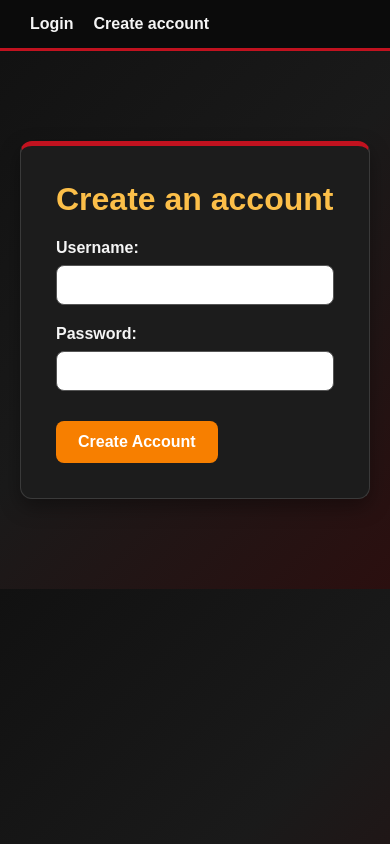
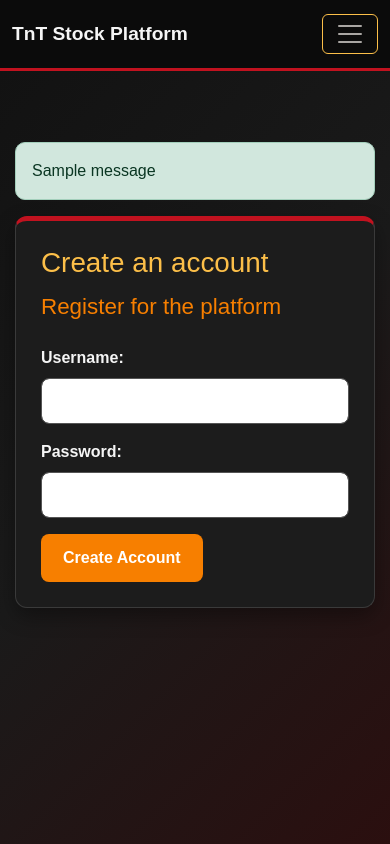
Before and after one commit to JaredFH/TnT-Trading, a Flask app: page /register in a window 390 px wide. Run offline with Flask 3, Linux system fonts and the light colour scheme; tables that the repository leaves empty hold one stand-in row (values such as "Sample post"); one stand-in notice (Sample message) is shown.

Commit message:
Updated templates with Bootstrap
Implemented Bootstrap styling, base template, and updated authentication and dashboard pages.

```diff
--- a/app.py
+++ b/app.py
@@ -1,105 +1,121 @@
-from flask import Flask, render_template, request, url_for, redirect
+from flask import Flask, render_template, request, url_for, redirect, flash
 from flask_sqlalchemy import SQLAlchemy
-from flask_login import LoginManager, UserMixin, login_user, logout_user, \
-                        login_required, current_user
+from flask_login import LoginManager, UserMixin, login_user, logout_user, login_required, current_user
 from flask_bcrypt import Bcrypt
 
-app = Flask(__name__,
-            template_folder="platform/templates",
-            static_folder="platform/static"
+app = Flask(
+    __name__,
+    template_folder="platform/templates",
+    static_folder="platform/static"
 )
 
-app.config["SQLALCHEMY_DATABASE_URI"] = "mysql+pymysql://root:password@localhost/tnt_auth"
+app.config["SQLALCHEMY_DATABASE_URI"] = "mysql+pymysql://root:rootpassword@localhost/tnt_auth"
 app.config["SECRET_KEY"] = "password"
 
-# Extensions
 db = SQLAlchemy(app)
+
 login_manager = LoginManager()
 login_manager.init_app(app)
 login_manager.login_view = "login"
+
 bcrypt = Bcrypt(app)
 
-# User Model
+
 class Users(UserMixin, db.Model):
     id = db.Column(db.Integer, primary_key=True)
     username = db.Column(db.String(250), unique=True, nullable=False)
     password = db.Column(db.String(250), nullable=False)
     role = db.Column(db.String(50), default="user", nullable=False)
 
-# Initialize database
+
 with app.app_context():
     db.create_all()
 
-# User loader - required by Flask-Login
+
 @login_manager.user_loader
 def load_user(user_id):
     return Users.query.get(int(user_id))
 
-# ROUTE - Registration
-@app.route('/register', methods=["GET", "POST"])
+
+@app.route("/")
+def home():
+    return render_template("home.html")
+
+
+@app.route("/register", methods=["GET", "POST"])
 def register():
     if request.method == "POST":
-        hashed_password = bcrypt.generate_password_hash(
-            request.form.get("password")
-        ).decode('utf-8')
+        username = request.form.get("username")
+        password = request.form.get("password")
+
+        existing_user = Users.query.filter_by(username=username).first()
+        if existing_user:
+            flash("Username already exists. Please choose another one.", "danger")
+            return redirect(url_for("register"))
+
+        hashed_password = bcrypt.generate_password_hash(password).decode("utf-8")
 
         user = Users(
-            username=request.form.get("username"),
+            username=username,
             password=hashed_password,
             role="user"
         )
 
         db.session.add(user)
         db.session.commit()
+
+        flash("Account created successfully. Please log in.", "success")
         return redirect(url_for("login"))
 
     return render_template("auth/register.html")
 
-# ROUTE - Login
-@app.route('/login', methods=["GET", "POST"])
+
+@app.route("/login", methods=["GET", "POST"])
 def login():
+    if request.method == "POST":
+        username = request.form.get("username")
+        password = request.form.get("password")
 
-    if request.method == "POST":
-        user = Users.query.filter_by(
-            username=request.form.get("username")
-        ).first()
+        user = Users.query.filter_by(username=username).first()
 
-        if user and bcrypt.check_password_hash(
-        user.password, request.form.get("password")
-            ):
-                login_user(user)
+        if user and bcrypt.check_password_hash(user.password, password):
+            login_user(user)
+            flash("Login successful.", "success")
 
-                # Redirection
-                if user.role == "admin":
-                    return redirect(url_for("admin_dashboard"))
-                else:
-                    return redirect(url_for("user_dashboard"))
+            if user.role == "admin":
+                return redirect(url_for("admin_dashboard"))
+            else:
+                return redirect(url_for("user_dashboard"))
+
+        flash("Invalid username or password.", "danger")
+        return redirect(url_for("login"))
+
     return render_template("auth/login.html")
 
-# ROUTE - Logout
-@app.route('/logout')
+
+@app.route("/logout")
 @login_required
 def logout():
     logout_user()
-    return redirect(url_for("login"))
+    flash("You have been logged out.", "info")
+    return redirect(url_for("home"))
 
-# ROUTE - User Dashboard
-@app.route('/userdashboard')
+
+@app.route("/userdashboard")
 @login_required
 def user_dashboard():
     return render_template("dashboards/userdashboard.html")
 
-# ROUTE - Admin Dashboard
-@app.route('/admindashboard')
+
+@app.route("/admindashboard")
 @login_required
 def admin_dashboard():
+    if current_user.role != "admin":
+        flash("You do not have permission to view that page.", "danger")
+        return redirect(url_for("user_dashboard"))
+
     return render_template("dashboards/admindashboard.html")
 
-# Protected home route
-@app.route('/')
-@login_required # Only logged-in users can access
-def home():
-    return render_template("home.html")
 
 if __name__ == "__main__":
     app.run(debug=True)
--- a/platform/static/CSS/style.css
+++ b/platform/static/CSS/style.css
@@ -4,45 +4,57 @@ body {
     color: #f5f5f5;
     margin: 0;
     padding: 0;
+    min-height: 100vh;
 }
 
 /* NAVBAR */
 
-nav {
+.custom-navbar {
     background-color: #0b0b0b;
     border-bottom: 3px solid #c1121f;
-    padding: 15px 30px;
+    padding-top: 14px;
+    padding-bottom: 14px;
 }
 
-nav ul {
-    list-style: none;
-    margin: 0;
-    padding: 0;
-    display: flex;
-    gap: 20px;
+.brand-title {
+    color: #f5f5f5 !important;
+    font-weight: bold;
+    font-size: 1.2rem;
 }
 
-nav ul li a {
-    color: #f5f5f5;
-    text-decoration: none;
+.navbar .nav-link {
+    color: #f5f5f5 !important;
     font-weight: bold;
+    margin-left: 10px;
 }
 
-nav ul li a:hover {
-    color: #fcbf49;
+.navbar .nav-link:hover {
+    color: #fcbf49 !important;
+}
+
+.custom-toggler {
+    border: 1px solid #fcbf49;
+}
+
+.custom-toggler:focus {
+    box-shadow: none;
+}
+
+.navbar-toggler-icon {
+    filter: invert(1);
 }
 
 /* PAGE LAYOUT */
 
 .page-container {
-    max-width: 900px;
+    max-width: 1000px;
     margin: 70px auto;
     padding: 20px;
 }
 
 /* CARD */
 
-.card {
+.card-custom {
     background: #1c1c1c;
     border: 1px solid #3a3a3a;
     border-top: 5px solid #c1121f;
@@ -58,40 +70,41 @@ nav ul li a:hover {
 h1 {
     color: #fcbf49;
     margin-top: 0;
+    margin-bottom: 15px;
 }
 
 h2 {
     color: #f77f00;
     margin-bottom: 25px;
+    font-size: 1.4rem;
+}
+
+p {
+    color: #f5f5f5;
+    line-height: 1.6;
 }
 
 /* FORM */
 
-.form-group {
-    margin-bottom: 20px;
+.form-label {
+    font-weight: bold;
+    color: #f5f5f5;
 }
 
-label {
-    display: block;
-    margin-bottom: 8px;
-    font-weight: bold;
+.form-control {
+    border-radius: 8px;
+    padding: 10px 12px;
+    border: 1px solid #555;
 }
 
-/* INPUTS */
-
-input {
-    width: 100%;
-    max-width: 350px;
-    padding: 10px 12px;
-    border-radius: 8px;
-    border: 1px solid #555;
-    font-size: 16px;
-    box-sizing: border-box;
+.form-control:focus {
+    border-color: #f77f00;
+    box-shadow: 0 0 0 0.2rem rgba(247, 127, 0, 0.2);
 }
 
-/* BUTTON */
+/* BUTTONS */
 
-button {
+.btn-custom {
     background-color: #f77f00;
     color: white;
     border: none;
@@ -99,10 +112,68 @@ button {
     border-radius: 8px;
     font-size: 16px;
     font-weight: bold;
-    cursor: pointer;
-    margin-top: 10px;
 }
 
-button:hover {
+.btn-custom:hover {
     background-color: #d96c00;
+    color: white;
 }
+
+/* ALERTS */
+
+.alert {
+    border-radius: 10px;
+}
+
+/* LISTS */
+
+.feature-list {
+    padding-left: 20px;
+    margin-top: 20px;
+}
+
+.feature-list li {
+    margin-bottom: 10px;
+}
+
+/* HOME MESSAGE BOX */
+
+.message-box {
+    background-color: #111111;
+    border: 1px solid #3a3a3a;
+    border-left: 4px solid #f77f00;
+    padding: 15px;
+    border-radius: 8px;
+    margin-top: 20px;
+}
+
+/* DASHBOARD SECTIONS */
+
+.dashboard-links {
+    list-style: none;
+    padding-left: 0;
+    margin-top: 20px;
+}
+
+.dashboard-links li {
+    background-color: #111111;
+    border: 1px solid #333;
+    border-left: 4px solid #c1121f;
+    padding: 14px 16px;
+    border-radius: 8px;
+    margin-bottom: 12px;
+    color: #f5f5f5;
+}
+
+/* SMALL SCREEN */
+
+@media (max-width: 768px) {
+    .page-container {
+        margin: 40px auto;
+        padding: 15px;
+    }
+
+    .card-custom {
+        padding: 25px;
+    }
+}
--- a/platform/templates/auth/register.html
+++ b/platform/templates/auth/register.html
@@ -1,42 +1,24 @@
-<!DOCTYPE html>
-<html lang="en">
+{% extends "base.html" %}
 
-<head>
-    <meta charset="UTF-8">
-    <title>Register</title>
-    <link rel="stylesheet" href="{{ url_for('static', filename='css/style.css') }}">
-</head>
+{% block title %}Register - TnT Stock Platform{% endblock %}
 
-<body>
-
-<nav>
-    <ul>
-        <li><a href="{{ url_for('login') }}">Login</a></li>
-        <li><a href="{{ url_for('register') }}">Create account</a></li>
-    </ul>
-</nav>
-
- <div class="page-container">
-        <div class="card">
+{% block content %}
+<div class="card-custom">
     <h1>Create an account</h1>
+    <h2>Register for the platform</h2>
 
     <form action="{{ url_for('register') }}" method="post">
-                <div class="form-group">
-                    <label>Username:</label>
-                    <input type="text" name="username" required>
+        <div class="mb-3">
+            <label for="username" class="form-label">Username:</label>
+            <input type="text" id="username" name="username" class="form-control" required>
         </div>
 
-
-                <div class="form-group">
-                    <label>Password:</label>
-                    <input type="password" name="password" required>
+        <div class="mb-3">
+            <label for="password" class="form-label">Password:</label>
+            <input type="password" id="password" name="password" class="form-control" required>
         </div>
 
-
-                <button type="submit">Create Account</button>
-
+        <button type="submit" class="btn btn-custom">Create Account</button>
     </form>
 </div>
-
-</body>
-</html>
+{% endblock %}
--- a/platform/templates/base.html
+++ b/platform/templates/base.html
@@ -0,0 +1,71 @@
+<!DOCTYPE html>
+<html lang="en">
+<head>
+    <meta charset="UTF-8">
+    <meta name="viewport" content="width=device-width, initial-scale=1.0">
+    <title>{% block title %}TnT Stock Platform{% endblock %}</title>
+
+    <link href="https://cdn.jsdelivr.net/npm/bootstrap@5.3.3/dist/css/bootstrap.min.css" rel="stylesheet">
+    <link rel="stylesheet" href="{{ url_for('static', filename='css/style.css') }}">
+</head>
+<body>
+
+    <nav class="navbar navbar-expand-lg custom-navbar">
+        <div class="container">
+            <a class="navbar-brand brand-title" href="{{ url_for('home') }}">TnT Stock Platform</a>
+
+            <button class="navbar-toggler custom-toggler" type="button" data-bs-toggle="collapse" data-bs-target="#mainNav">
+                <span class="navbar-toggler-icon"></span>
+            </button>
+
+            <div class="collapse navbar-collapse" id="mainNav">
+                <ul class="navbar-nav ms-auto">
+                    <li class="nav-item">
+                        <a class="nav-link" href="{{ url_for('home') }}">Home</a>
+                    </li>
+
+                    {% if current_user.is_authenticated %}
+                        {% if current_user.role == "admin" %}
+                            <li class="nav-item">
+                                <a class="nav-link" href="{{ url_for('admin_dashboard') }}">Admin Dashboard</a>
+                            </li>
+                        {% else %}
+                            <li class="nav-item">
+                                <a class="nav-link" href="{{ url_for('user_dashboard') }}">User Dashboard</a>
+                            </li>
+                        {% endif %}
+
+                        <li class="nav-item">
+                            <a class="nav-link" href="{{ url_for('logout') }}">Logout</a>
+                        </li>
+                    {% else %}
+                        <li class="nav-item">
+                            <a class="nav-link" href="{{ url_for('login') }}">Login</a>
+                        </li>
+
+                        <li class="nav-item">
+                            <a class="nav-link" href="{{ url_for('register') }}">Create Account</a>
+                        </li>
+                    {% endif %}
+                </ul>
+            </div>
+        </div>
+    </nav>
+
+    <div class="page-container">
+        {% with messages = get_flashed_messages(with_categories=true) %}
+            {% if messages %}
+                {% for category, message in messages %}
+                    <div class="alert alert-{{ category }} mt-3" role="alert">
+                        {{ message }}
+                    </div>
+                {% endfor %}
+            {% endif %}
+        {% endwith %}
+
+        {% block content %}{% endblock %}
+    </div>
+
+    <script src="https://cdn.jsdelivr.net/npm/bootstrap@5.3.3/dist/js/bootstrap.bundle.min.js"></script>
+</body>
+</html>
```
Also changed, not shown: platform/templates/auth/login.html (+18 -39 lines), platform/templates/dashboards/admindashboard.html (+15 -42 lines), platform/templates/dashboards/userdashboard.html (+14 -37 lines), platform/templates/home.html (+19 -42 lines). Lines whose indentation alone changed are shown as unchanged.
